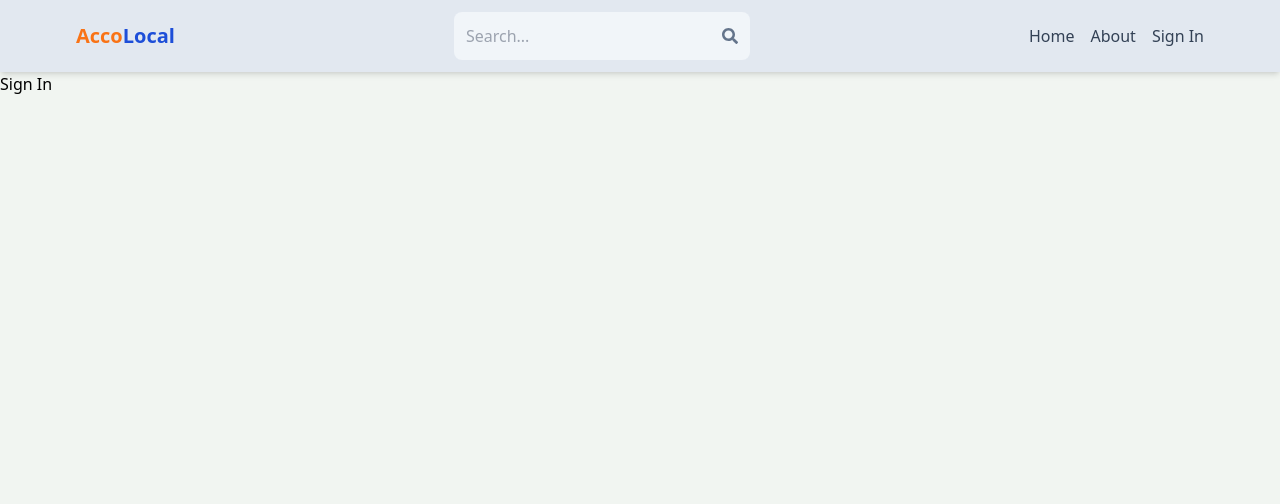
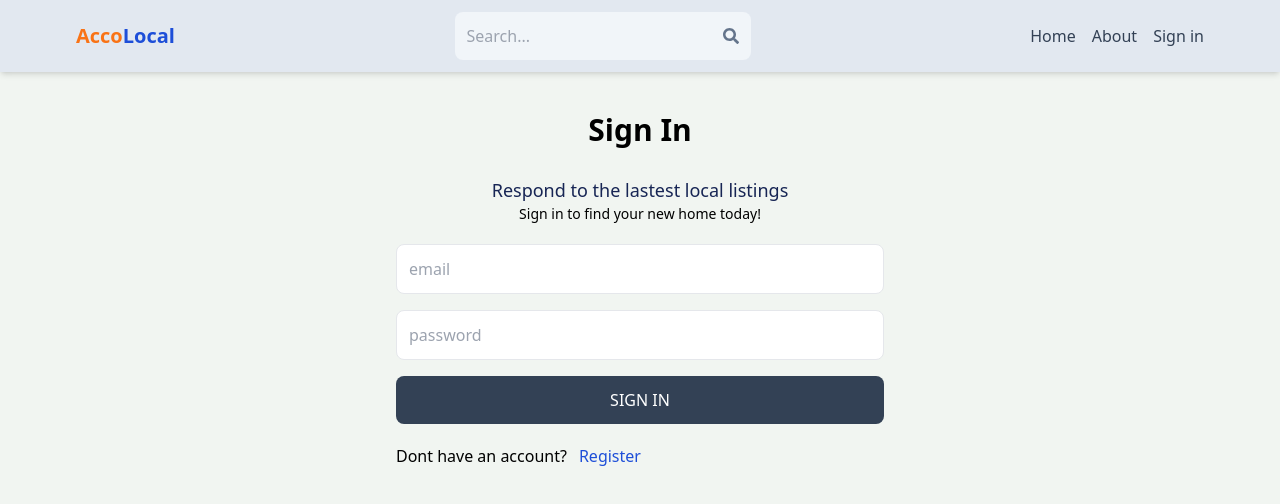
Before and after one commit to rock1909/mern-real, a React (Vite) app in the folder client/: page /sign-in in a window 1280 px wide. Shown: the top 504 px of the page. Built offline with nearby package versions, Linux system fonts and the light colour scheme.

Commit message:
complete sign in page fuctionality

```diff
--- a/client/src/components/Header.jsx
+++ b/client/src/components/Header.jsx
@@ -24,7 +24,7 @@
                     <li className='hidden sm:inline text-slate-700 hover:underline'>About</li>
                 </Link>
                 <Link to='/sign-in'>
-                    <li className='text-slate-700 hover:text-blue-700'>Sign In</li>
+                    <li className='text-slate-700 hover:text-blue-700'>Sign in</li>
                 </Link>
             </ul>
         </div>
--- a/client/src/pages/SignIn.jsx
+++ b/client/src/pages/SignIn.jsx
@@ -1,7 +1,80 @@
-import React from 'react'
+import { useState } from 'react';
+import { Link, useNavigate } from 'react-router-dom';
 
 export default function SignIn() {
+    const [formData, setFormData] = useState({});
+    const [error, setError] = useState(null);
+    const [loading, setLoading] = useState(false);
+    const navigate = useNavigate();
+    const handleChange = (e) => {
+        setFormData(
+            {
+                ...formData,
+                [e.target.id]: e.target.value,
+            });
+    };
+    const handleSubmit = async (e) => {
+        e.preventDefault(); /* Prevents refreshing the page during signup */
+        try {
+            setLoading(true);
+            const res = await fetch('/api/auth/signin',
+            {
+                method: 'POST',
+                headers: {
+                    'Content-Type': 'application/json',
+                },
+                body: JSON.stringify(formData),
+            });
+
+            const data = await res.json();
+            console.log(data);
+            if (data.success === false) {
+                setLoading(false);
+                setError(data.message);
+                return;
+            }
+            setLoading(false);
+            setError(null);
+            navigate('/');
+        } catch (error) {
+            setLoading(false);
+            setError(error.message);
+        }
+    };
+    //console.log(formData);
+
   return (
-    <div>Sign In</div>
+    <div className='p-3 max-w-lg mx-auto'>
+        <h1 className='text-3xl text-center font-semibold my-7'>
+            Sign In</h1>
+        <div className='text-lg text-center mb-5'>
+            <p className='text-blue-950'>Respond to the lastest local listings</p>
+            <p  className='text-sm'>Sign in to find your new home today!</p>
+        </div>
+        <form onSubmit={handleSubmit} className='flex flex-col gap-4'>
+            <input
+            type='email'
+            placeholder='email'
+            className='border p-3 rounded-lg'
+            id='email' onChange={handleChange}
+            />
+            <input
+            type='password'
+            placeholder='password'
+            className='border p-3 rounded-lg'
+            id='password'
+            onChange={handleChange}
+            />
+            <button disabled={loading} className='bg-slate-700 text-white p-3 rounded-lg uppercase hover:opacity-95 disabled:opacity-80'>
+                {loading ? 'Loading...' : 'Sign In'}</button>
+        </form>
+        <div className='flex gap-3 mt-5'>
+            <p>Dont have an account?</p>
+            <Link to={"/sign-up"}>
+                <span className='text-blue-700'>Register</span>
+            </Link>
+        </div>
+        {error && <p className='text-red-500 mt-5'>{error}</p>}
+    </div>
   )
 }
--- a/client/src/pages/SignUp.jsx
+++ b/client/src/pages/SignUp.jsx
@@ -48,7 +48,8 @@
         <h1 className='text-3xl text-center font-semibold my-7'>
             Sign Up</h1>
         <div className='text-lg text-center mb-5'>
-            <p>Get access to lastest local listings</p>
+            <p>Get access to the lastest local listings</p>
+            <p  className='text-sm'>Register to find your new home today!</p>
         </div>
         <form onSubmit={handleSubmit} className='flex flex-col gap-4'>
             <input
@@ -75,7 +76,7 @@
                 {loading ? 'Loading...' : 'Sign Up'}</button>
         </form>
         <div className='flex gap-3 mt-5'>
-            <p>Have and account?</p>
+            <p>Already have and account?</p>
             <Link to={"/sign-in"}>
                 <span className='text-blue-700'>Sign In</span>
             </Link>
```
Also changed, not shown: 1 other file (tests, documents, lock files or other folders).
